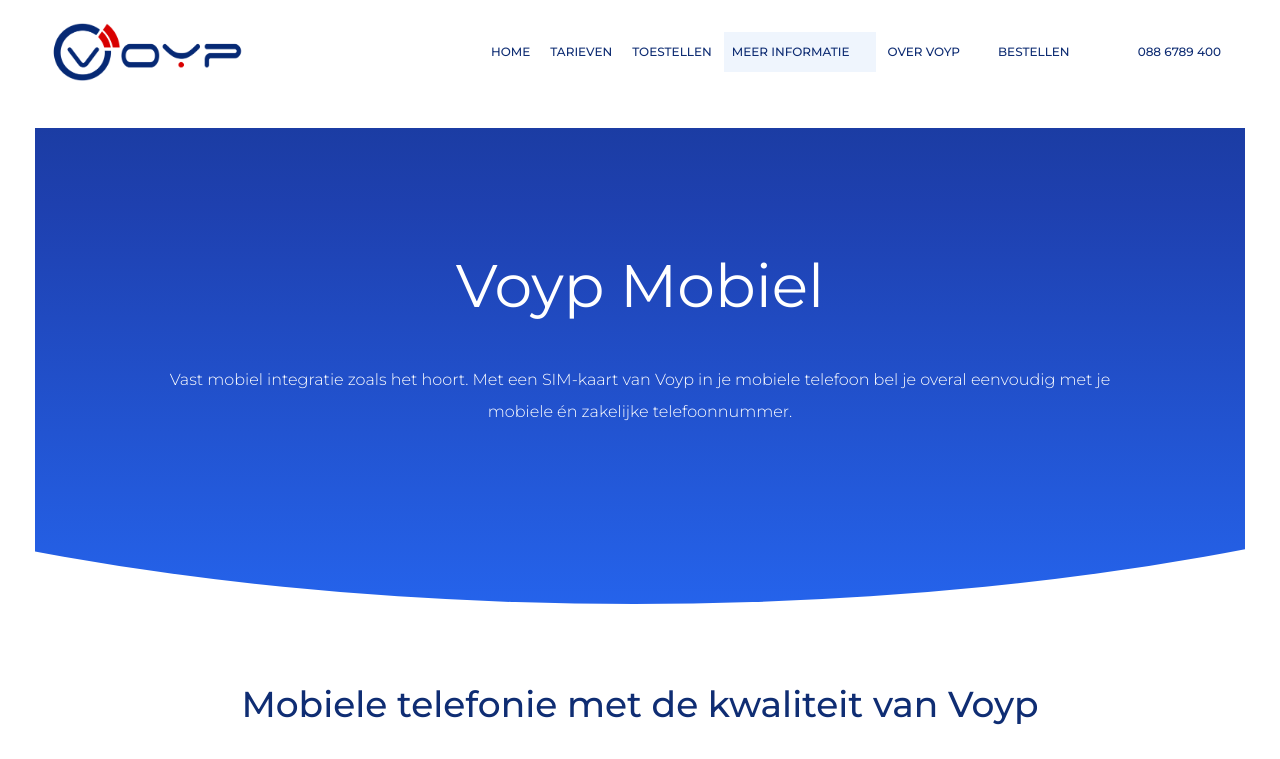
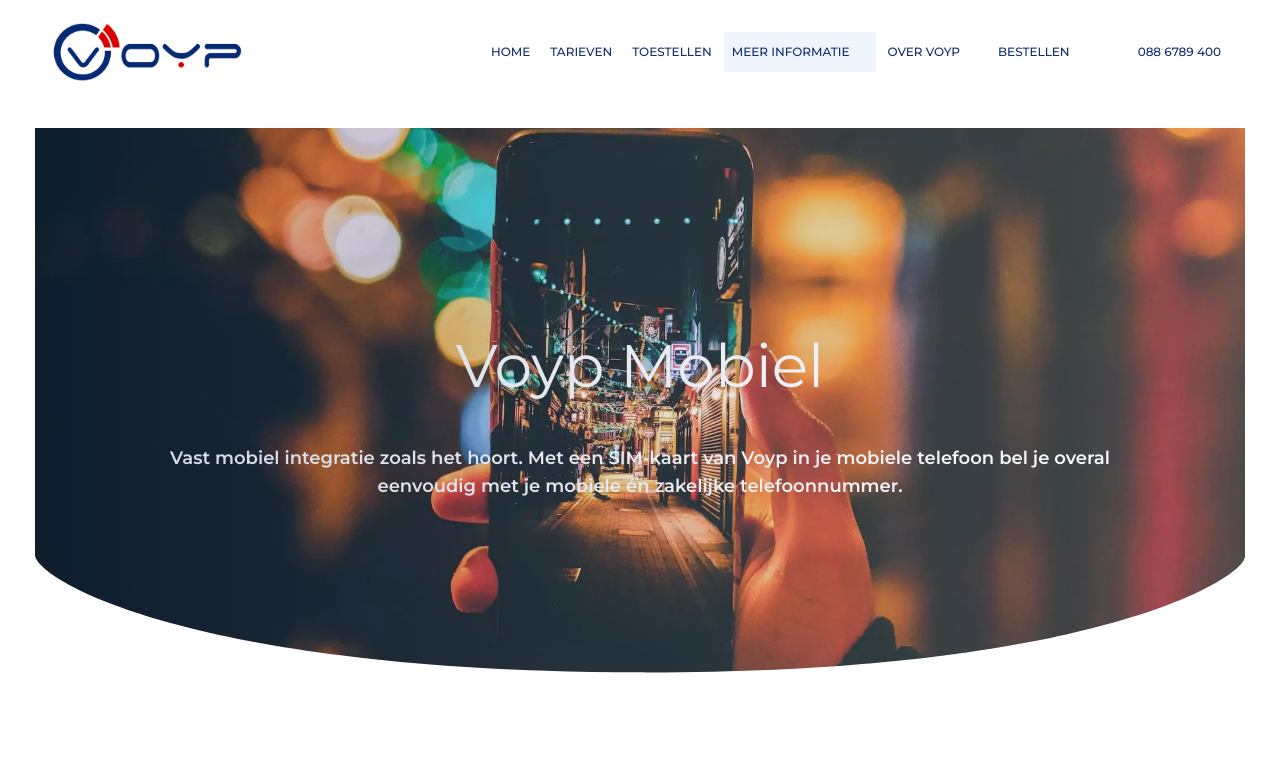
Before and after one commit to ammarriq/voyp, a SvelteKit app: page /voyp-mobiel in a window 1280 px wide. Shown: the top 759 px of the page. Built offline with nearby package versions, Linux system fonts and the light colour scheme.

Commit message:
fix: background-image is missing

```diff
--- a/src/routes/alarm-omroep-deurbel/+page.svelte
+++ b/src/routes/alarm-omroep-deurbel/+page.svelte
@@ -1,6 +1,6 @@
 <script>
-	import { goto } from '$app/navigation';
-	import Button from '$components/Button.svelte';
+	import { goto } from '$app/navigation'
+	import Button from '$components/Button.svelte'
 </script>
 
 <section
@@ -165,7 +165,7 @@
 			</a>
 
 			<a href="https://www.raket.online/">
-				<img src="/logos/raket.png" alt="raket" />
+				<img src="/logos/raket.webp" alt="raket" />
 			</a>
 
 			<a href="https://www.renefriso.nl/" class="mx-auto col-auto sm:col-span-full md:col-auto">
--- a/src/routes/vergelijk/+page.svelte
+++ b/src/routes/vergelijk/+page.svelte
@@ -596,7 +596,7 @@
 			</a>
 
 			<a href="https://eldecollege.nl/">
-				<img src="/logos/eldecollege.png" alt="eldecollege" />
+				<img src="/logos/eldecollege.webp" alt="eldecollege" />
 			</a>
 
 			<a href="https://timeprofit.nl/">
--- a/src/routes/voyp-internet/+page.svelte
+++ b/src/routes/voyp-internet/+page.svelte
@@ -1,6 +1,6 @@
 <script>
-	import { goto } from '$app/navigation';
-	import Button from '$components/Button.svelte';
+	import { goto } from '$app/navigation'
+	import Button from '$components/Button.svelte'
 </script>
 
 <section
@@ -265,7 +265,7 @@
 			</a>
 
 			<a href="https://www.eldecollege.nl/">
-				<img src="/logos/eldecollege.png" alt="eldecollege" />
+				<img src="/logos/eldecollege.webp" alt="eldecollege" />
 			</a>
 
 			<a href="https://www.sofacompany.com/">
--- a/src/routes/voyp-mobiel/+page.svelte
+++ b/src/routes/voyp-mobiel/+page.svelte
@@ -1,25 +1,32 @@
 <script>
-	import { goto } from '$app/navigation';
-	import Button from '$components/Button.svelte';
-	import Clickable from '$components/Clickable.svelte';
+	import { goto } from '$app/navigation'
+	import Button from '$components/Button.svelte'
+	import Clickable from '$components/Clickable.svelte'
 </script>
 
 <section
-	class="relative overflow-x-hidden container mx-auto text-center pt-20 sm:pt-28 md:pt-32 pb-32
-	sm:pb-36 md:pb-44 mt-6"
+	class="relative overflow-x-hidden container mx-auto text-center bg-opacity-50
+	pt-20 pb-32 sm:pt-52 sm:pb-44 mt-6 bg-[url(/hero/voypmobiel.webp)] bg-cover bg-center
+	after:absolute after:inset-0 after:bg-gradient-to-r after:from-primary/20 after:to-white/20"
 >
 	<div class="text-white md:px-20 lg:px-28">
-		<h1 class="text-3xl sm:text-4xl md:text-5xl lg:text-6xl font-normal pb-8 lg:pb-12">
-			Voyp Mobiel
-		</h1>
-		<p>
+		<h1 class="text-4xl md:text-5xl lg:text-6xl font-normal pb-8 lg:pb-12">Voyp Mobiel</h1>
+		<p class="text-lg font-semibold">
 			Vast mobiel integratie zoals het hoort. Met een SIM-kaart van Voyp in je mobiele telefoon bel
 			je overal eenvoudig met je mobiele én zakelijke telefoonnummer.
 		</p>
 	</div>
-	<div
-		class="-z-10 px-12 absolute bottom-0 mt-[100px] ml-[-55%] sm:ml-[-54%] md:ml-[-51.8%] h-[50rem] w-[200%] rounded-b-[100%] bg-gradient-to-b from-primary via-blue-800 to-blue-600"
-	/>
+	<svg
+		class="absolute inset-x-0 bottom-0 overflow-hidden fill-white z-50"
+		xmlns="http://www.w3.org/2000/svg"
+		viewBox="0 0 1000 100"
+		preserveAspectRatio="none"
+	>
+		<path
+			class="elementor-shape-fill"
+			d="M500,97C126.7,96.3,0.8,19.8,0,0v100l1000,0V1C1000,19.4,873.3,97.8,500,97z"
+		/>
+	</svg>
 </section>
 
 <div class="bg-white">
@@ -64,8 +71,8 @@
 				  opacity-10 group-hover:opacity-25 transition duration-1000 group-hover:duration-200"
 				/>
 				<div
-					class="relative border px-5 md:px-4 lg:px-6 py-10 md:py-6 lg:py-12 text-start
-				 bg-white h-full rounded-3xl"
+					class="relative border px-5 md:px-4 lg:px-6 py-10
+					md:py-6 lg:py-12 text-start bg-white h-full rounded-3xl"
 				>
 					<h3 class="font-semibold text-lg pb-4 lg:pb-3.5 text-center">De voordelen</h3>
 					<p>✓ Uitbellen met mobiel én vast numer</p>
@@ -454,7 +461,7 @@
 			</a>
 
 			<a href="https://www.raket.online/">
-				<img src="/logos/raket.png" alt="raket" />
+				<img src="/logos/raket.webp" alt="raket" />
 			</a>
 
 			<a href="https://dentalsupplies.nl/">
@@ -466,7 +473,7 @@
 			</a>
 
 			<a href="https://www.eldecollege.nl/">
-				<img src="/logos/eldecollege.png" alt="eldecollege" />
+				<img src="/logos/eldecollege.webp" alt="eldecollege" />
 			</a>
 
 			<a href="https://www.bladewp.com/">
```
Also changed, not shown: static/hero/voypmobiel.webp (added).
